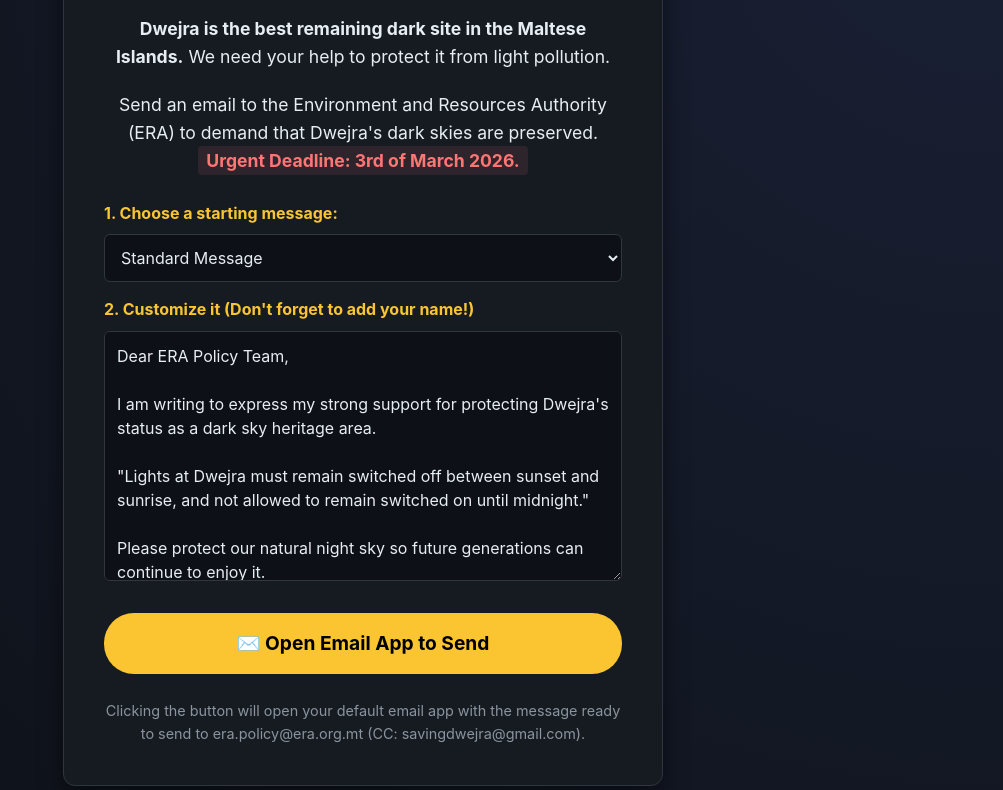
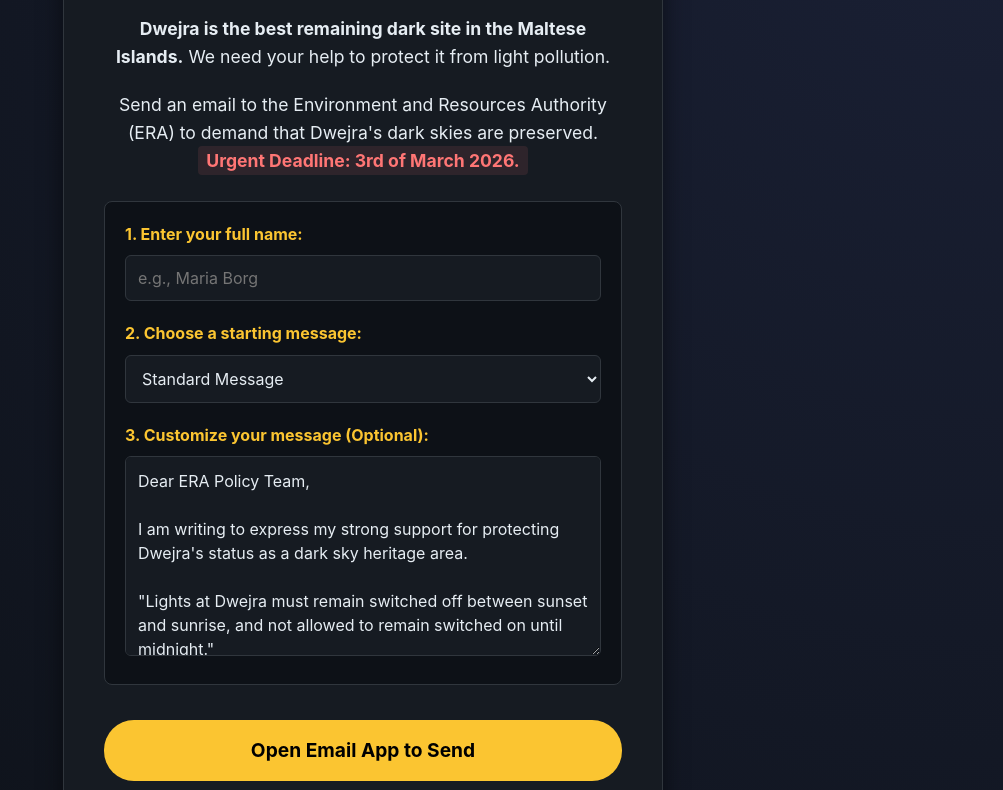
Before and after one commit to StefanZound/GozoSustainability, a plain HTML site: page index.html in a window 1280 px wide. Shown: the part 146-936 px from the top of the page, without its empty margins (277-1280 px from the left). Drawn offline with Linux system fonts and the light colour scheme.

Commit message:
Update form fields and styles in index.html
Added name field

```diff
--- a/index.html
+++ b/index.html
@@ -60,6 +60,10 @@
         .input-group {
             margin: 25px 0;
             text-align: left;
+            background-color: #0d1117;
+            padding: 20px;
+            border-radius: 8px;
+            border: 1px solid #30363d;
         }
 
         label {
@@ -69,27 +73,28 @@
             color: var(--primary);
         }
 
-        select, textarea {
+        select, textarea, input[type="text"] {
             width: 100%;
             padding: 12px;
             border-radius: 6px;
             border: 1px solid #30363d;
-            background-color: #0d1117;
+            background-color: #161b22;
             color: #e6edf3;
             font-size: 1rem;
             box-sizing: border-box;
             font-family: inherit;
+            margin-bottom: 20px;
         }
 
         select {
-            margin-bottom: 15px;
             cursor: pointer;
         }
 
         textarea {
             resize: vertical;
-            min-height: 250px;
+            min-height: 200px;
             line-height: 1.5;
+            margin-bottom: 0;
         }
 
         .btn {
@@ -106,6 +111,7 @@
             border: none;
             width: 100%;
             box-sizing: border-box;
+            margin-top: 10px;
         }
 
         .btn:hover {
@@ -123,24 +129,27 @@
 <body>
 
     <div class="container">
-        <h1>✨ Make Your Voice Heard!</h1>
+        <h1>Make Your Voice Heard!</h1>
         <p><strong>Dwejra is the best remaining dark site in the Maltese Islands.</strong> We need your help to protect it from light pollution.</p>
 
         <p>Send an email to the Environment and Resources Authority (ERA) to demand that Dwejra's dark skies are preserved. <br><span class="deadline">Urgent Deadline: 3rd of March 2026.</span></p>
 
         <div class="input-group">
-            <label for="templateSelect">1. Choose a starting message:</label>
+            <label for="userName">1. Enter your full name:</label>
+            <input type="text" id="userName" placeholder="e.g., Maria Borg" oninput="updateEmailLink()">
+
+            <label for="templateSelect">2. Choose a starting message:</label>
             <select id="templateSelect" onchange="loadTemplate()">
                 <option value="0">Standard Message</option>
                 <option value="1">Passionate Message</option>
                 <option value="2">Formal Submission</option>
             </select>
 
-            <label for="messageBody">2. Customize it (Don't forget to add your name!)</label>
+            <label for="messageBody">3. Customize your message (Optional):</label>
             <textarea id="messageBody" oninput="updateEmailLink()"></textarea>
         </div>
 
-        <a href="#" id="emailBtn" class="btn">✉️ Open Email App to Send</a>
+        <a href="#" id="emailBtn" class="btn">Open Email App to Send</a>
 
         <div class="footer">
             Clicking the button will open your default email app with the message ready to send to era.policy@era.org.mt (CC: savingdwejra@gmail.com).
@@ -148,13 +157,13 @@
     </div>
 
     <script>
-        // Array of different email templates
+        // Array of different email templates (Ending with just the sign-off)
         const templates = [
-            "Dear ERA Policy Team,\n\nI am writing to express my strong support for protecting Dwejra's status as a dark sky heritage area.\n\n\"Lights at Dwejra must remain switched off between sunset and sunrise, and not allowed to remain switched on until midnight.\"\n\nPlease protect our natural night sky so future generations can continue to enjoy it.\n\nSincerely,\n[Type Your Name Here]",
+            "Dear ERA Policy Team,\n\nI am writing to express my strong support for protecting Dwejra's status as a dark sky heritage area.\n\n\"Lights at Dwejra must remain switched off between sunset and sunrise, and not allowed to remain switched on until midnight.\"\n\nPlease protect our natural night sky so future generations can continue to enjoy it.\n\nSincerely,",
 
-            "To the Environment and Resources Authority,\n\nDwejra is a unique gem for stargazers and local wildlife, and we cannot afford to lose it to light pollution. \n\nMy demand regarding the policy is clear:\n\"Lights at Dwejra must remain switched off between sunset and sunrise, and not allowed to remain switched on until midnight.\"\n\nLet's preserve the natural beauty of the Maltese Islands.\n\nRegards,\n[Type Your Name Here]",
+            "To the Environment and Resources Authority,\n\nDwejra is a unique gem for stargazers and local wildlife, and we cannot afford to lose it to light pollution. \n\nMy demand regarding the policy is clear:\n\"Lights at Dwejra must remain switched off between sunset and sunrise, and not allowed to remain switched on until midnight.\"\n\nLet's preserve the natural beauty of the Maltese Islands.\n\nRegards,",
 
-            "Dear Sir/Madam,\n\nI am submitting my formal feedback regarding the lighting policy at Dwejra. To preserve its ecological and astronomical value, the following condition must be strictly enforced:\n\n\"Lights at Dwejra must remain switched off between sunset and sunrise, and not allowed to remain switched on until midnight.\"\n\nThank you for registering my submission on this urgent matter.\n\nYours faithfully,\n[Type Your Name Here]"
+            "Dear Sir/Madam,\n\nI am submitting my formal feedback regarding the lighting policy at Dwejra. To preserve its ecological and astronomical value, the following condition must be strictly enforced:\n\n\"Lights at Dwejra must remain switched off between sunset and sunrise, and not allowed to remain switched on until midnight.\"\n\nThank you for registering my submission on this urgent matter.\n\nYours faithfully,"
         ];
 
         function loadTemplate() {
@@ -173,9 +182,13 @@
             const emailCc = 'savingdwejra@gmail.com';
             const subject = encodeURIComponent('Protect Dwejra\'s Dark Sky');
 
-            // Grab whatever text is currently in the editable text box
-            const bodyText = document.getElementById('messageBody').value;
-            const body = encodeURIComponent(bodyText);
+            // Grab the name and the custom message
+            const name = document.getElementById('userName').value || '[Your Name]';
+            const customMessage = document.getElementById('messageBody').value;
+
+            // Combine them: Message + Line Break + Name
+            const finalBodyText = `${customMessage}\n${name}`;
+            const body = encodeURIComponent(finalBodyText);
 
             // Generate the mailto link
             const mailtoLink = `mailto:${emailTo}?cc=${emailCc}&subject=${subject}&body=${body}`;
```
